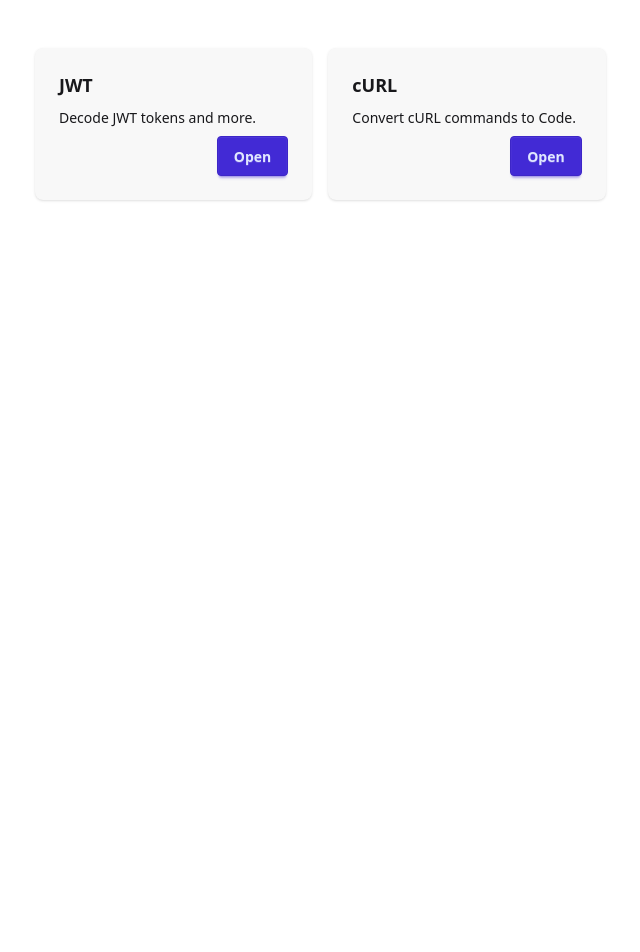
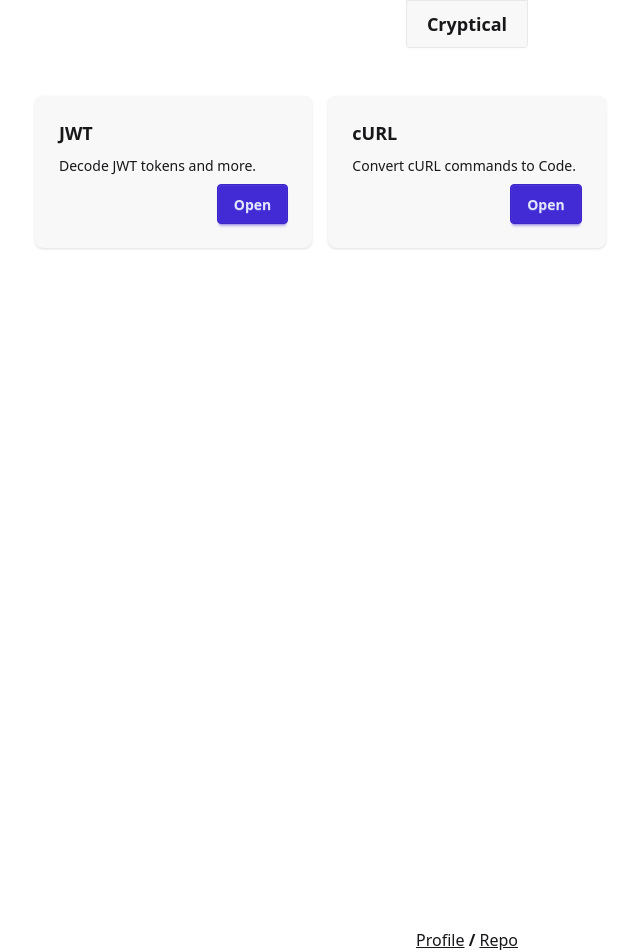
Before and after one commit to iaseth/cryptical, a SvelteKit app in the folder sv-app/: page / in a window 1280 px wide. Shown: the top 952 px of the page, without its empty margins (173-813 px from the left). Before the commit the page ends 800 px from the top, so only its background shows below. Built offline with nearby package versions, Linux system fonts and the light colour scheme.

Commit message:
Added header and footer

```diff
--- a/sv-app/src/routes/+layout.svelte
+++ b/sv-app/src/routes/+layout.svelte
@@ -8,4 +8,18 @@
 	<title>Cryptical</title>
 </svelte:head>
 
-{@render children()}
+<header class="text-center">
+	<a class="btn btn-lg rounded-t-none" href="/">Cryptical</a>
+</header>
+
+<main class="min-h-screen">
+	{@render children()}
+</main>
+
+<footer class="prose text-center mx-auto px-4 py-20">
+	<h4>
+		<a class="link" href="https://github.com/iaseth">Profile</a>
+		<span> / </span>
+		<a class="link" href="https://github.com/iaseth/cryptical">Repo</a>
+	</h4>
+</footer>
```
